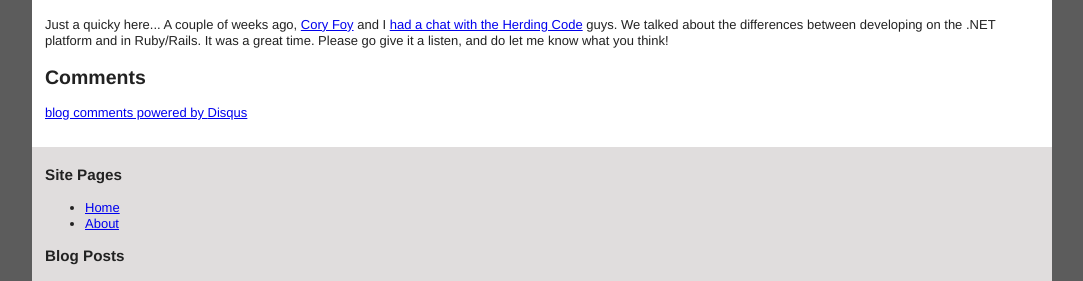
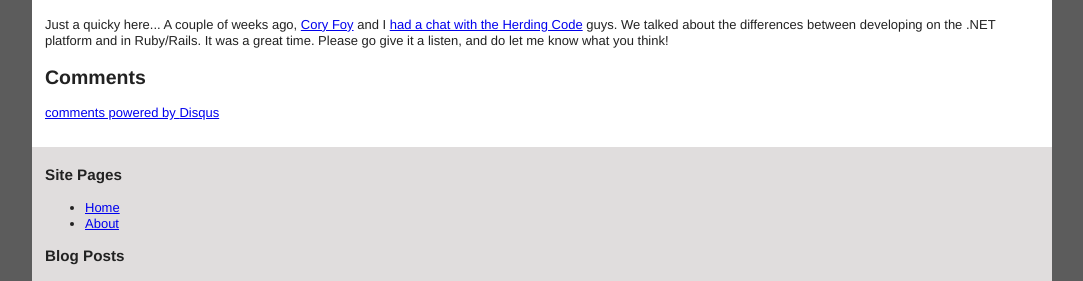
Before and after one commit to hotgazpacho/hotgazpacho.github.com, a Jekyll site: the page built from _posts/2010-06-08-im-on-herding-code.html, in a window 1280 px wide. Shown: the part 231-512 px from the top of the page, without its empty margins (98-1181 px from the left). Built offline with Jekyll 4.4.1, drawn with Linux system fonts in a browser that asks for light colours; nearby versions of some CDN libraries; Markdown is read by kramdown in place of the engine named in the settings; comment, search, counter and statistics services are not loaded.

Commit message:
Updated _layouts/post.html

```diff
--- a/_layouts/post.html
+++ b/_layouts/post.html
@@ -25,7 +21,7 @@
             })();
         </script>
         <noscript>Please enable JavaScript to view the <a href="http://disqus.com/?ref_noscript">comments powered by Disqus.</a></noscript>
-<a href="http://disqus.com" class="dsq-brlink">blog comments powered by <span class="logo-disqus">Disqus</span></a>
+        <a href="http://disqus.com" class="dsq-brlink">comments powered by <span class="logo-disqus">Disqus</span></a>
       </section>
     </div>
     <footer>
```
Also changed, not shown: other parts of _layouts/post.html (+0 -4 lines). Lines whose indentation alone changed are shown as unchanged.
